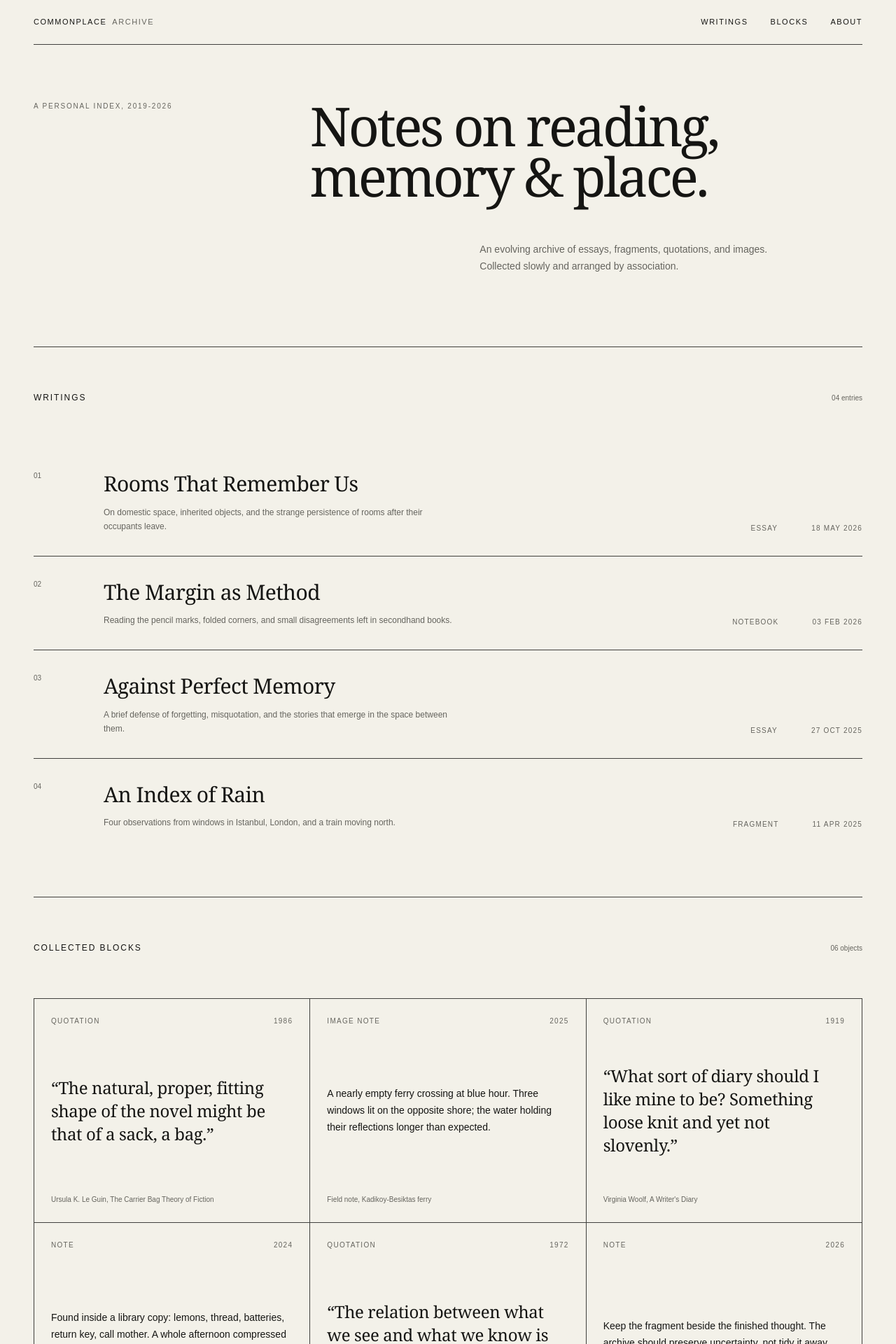
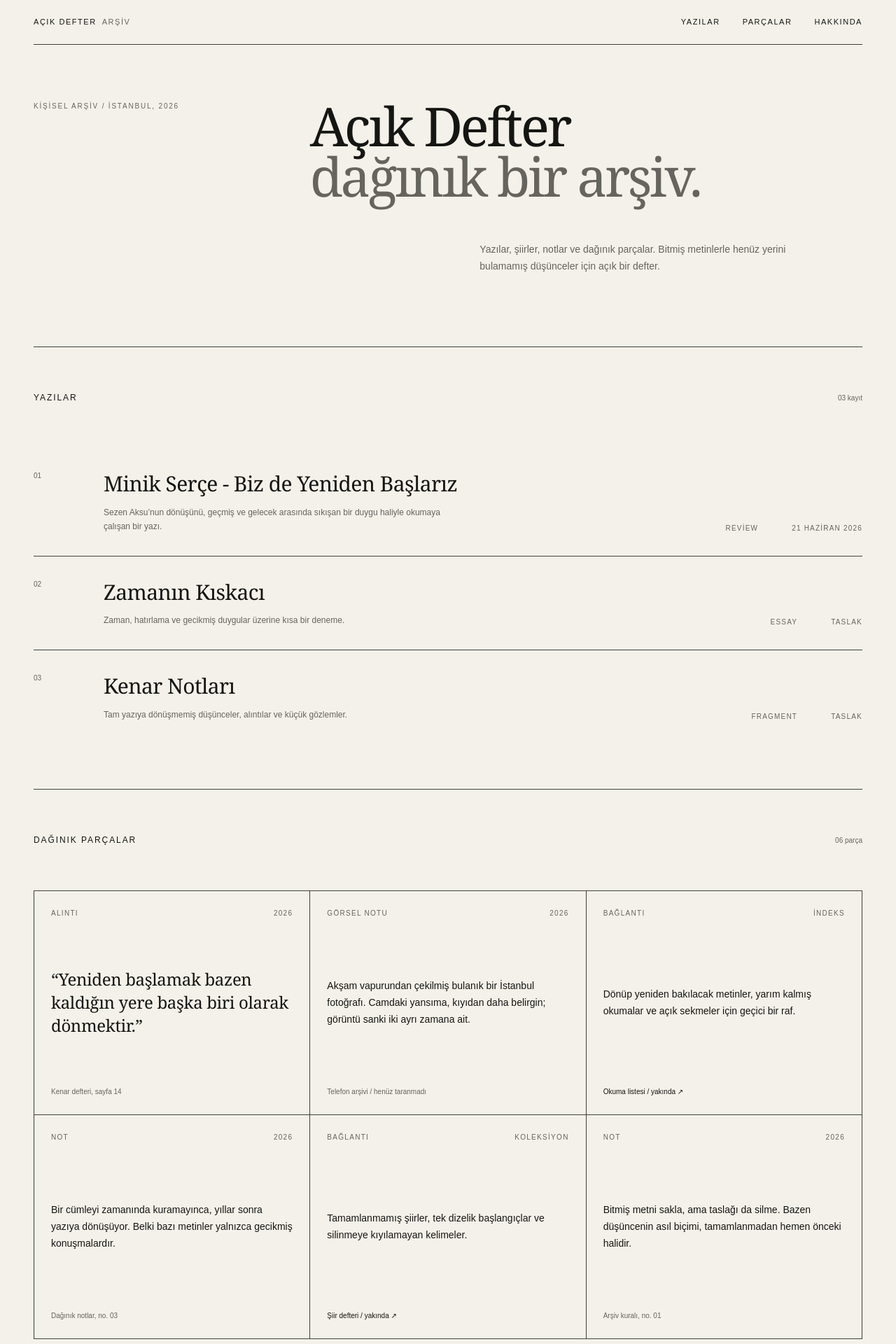
Before and after one commit to ataozpamukcu/personal-archive, a Next.js app: page / in a window 1280 px wide. Shown: the top 1920 px of the page at 70% size. Built offline with nearby package versions, Linux system fonts and the light colour scheme.

Commit message:
Create static archive homepage

```diff
--- a/app/layout.tsx
+++ b/app/layout.tsx
@@ -2,8 +2,8 @@ import type { Metadata } from "next";
 import "./globals.css";
 
 export const metadata: Metadata = {
-  title: "Personal Literary Archive",
-  description: "Writings, fragments, and collected references.",
+  title: "Açık Defter",
+  description: "Yazılar, şiirler, notlar ve dağınık parçalar.",
 };
 
 export default function RootLayout({
@@ -12,7 +12,7 @@ export default function RootLayout({
   children: React.ReactNode;
 }>) {
   return (
-    <html lang="en">
+    <html lang="tr">
       <body>{children}</body>
     </html>
   );
--- a/app/page.tsx
+++ b/app/page.tsx
@@ -14,17 +14,17 @@ export default function Home() {
           className="grid min-h-[54vh] border-b border-ink/80 py-12 sm:py-16 lg:grid-cols-12 lg:py-20"
         >
           <p className="text-[10px] uppercase tracking-[0.18em] text-muted lg:col-span-3">
-            A personal index, 2019-2026
+            Kişisel arşiv / İstanbul, 2026
           </p>
           <div className="mt-16 lg:col-span-7 lg:col-start-5 lg:mt-0">
             <h1 className="font-serif text-[clamp(2.5rem,6vw,6.75rem)] font-normal leading-[0.94] tracking-[-0.045em]">
-              Notes on reading,
+              Açık Defter
               <br />
-              memory &amp; place.
+              <span className="text-muted">dağınık bir arşiv.</span>
             </h1>
             <p className="mt-10 max-w-md text-sm leading-6 text-muted sm:ml-auto sm:mt-14">
-              An evolving archive of essays, fragments, quotations, and images.
-              Collected slowly and arranged by association.
+              Yazılar, şiirler, notlar ve dağınık parçalar. Bitmiş metinlerle
+              henüz yerini bulamamış düşünceler için açık bir defter.
             </p>
           </div>
         </section>
@@ -32,10 +32,10 @@ export default function Home() {
         <section id="writings" className="border-b border-ink/80 py-12 sm:py-16">
           <div className="mb-12 flex items-baseline justify-between sm:mb-16">
             <h2 className="text-xs font-medium uppercase tracking-[0.16em]">
-              Writings
+              Yazılar
             </h2>
             <span className="text-[10px] tabular-nums text-muted">
-              {String(writings.length).padStart(2, "0")} entries
+              {String(writings.length).padStart(2, "0")} kayıt
             </span>
           </div>
 
@@ -49,10 +49,10 @@ export default function Home() {
         <section id="blocks" className="py-12 sm:py-16">
           <div className="mb-12 flex items-baseline justify-between sm:mb-16">
             <h2 className="text-xs font-medium uppercase tracking-[0.16em]">
-              Collected blocks
+              Dağınık parçalar
             </h2>
             <span className="text-[10px] tabular-nums text-muted">
-              {String(blocks.length).padStart(2, "0")} objects
+              {String(blocks.length).padStart(2, "0")} parça
             </span>
           </div>
 
@@ -65,8 +65,8 @@ export default function Home() {
       </main>
 
       <footer className="flex flex-col gap-3 border-t border-ink/80 py-6 text-[10px] uppercase tracking-[0.14em] text-muted sm:flex-row sm:justify-between">
-        <p>Personal Literary Archive</p>
-        <p>Last arranged June 2026</p>
+        <p>Açık Defter / Kişisel edebiyat arşivi</p>
+        <p>Son düzenleme: Haziran 2026</p>
       </footer>
     </div>
   );
--- a/components/BlockCard.tsx
+++ b/components/BlockCard.tsx
@@ -12,7 +12,7 @@ export function BlockCard({ block }: BlockCardProps) {
         <span>{block.year}</span>
       </div>
 
-      {block.type === "Quotation" ? (
+      {block.type === "Alıntı" ? (
         <blockquote className="my-12 font-serif text-xl leading-snug tracking-[-0.015em] sm:text-2xl">
           “{block.content}”
         </blockquote>
@@ -20,7 +20,16 @@ export function BlockCard({ block }: BlockCardProps) {
         <p className="my-12 max-w-sm text-sm leading-6">{block.content}</p>
       )}
 
-      <p className="text-[10px] leading-4 text-muted">{block.source}</p>
+      {block.href ? (
+        <a
+          href={block.href}
+          className="text-[10px] leading-4 text-muted underline underline-offset-4 transition-opacity hover:opacity-50"
+        >
+          {block.source} ↗
+        </a>
+      ) : (
+        <p className="text-[10px] leading-4 text-muted">{block.source}</p>
+      )}
     </article>
   );
 }
--- a/components/Header.tsx
+++ b/components/Header.tsx
@@ -1,18 +1,18 @@
 const navigation = [
-  { label: "Writings", href: "#writings" },
-  { label: "Blocks", href: "#blocks" },
-  { label: "About", href: "#about" },
+  { label: "Yazılar", href: "#writings" },
+  { label: "Parçalar", href: "#blocks" },
+  { label: "Hakkında", href: "#about" },
 ];
 
 export function Header() {
   return (
     <header className="flex h-16 items-center justify-between border-b border-ink/80 text-[11px] uppercase tracking-[0.14em]">
       <a href="#about" className="font-medium">
-        Commonplace
-        <span className="ml-2 text-muted">Archive</span>
+        Açık Defter
+        <span className="ml-2 hidden text-muted sm:inline">Arşiv</span>
       </a>
 
-      <nav aria-label="Primary navigation">
+      <nav aria-label="Ana navigasyon">
         <ul className="flex gap-4 sm:gap-8">
           {navigation.map((item) => (
             <li key={item.href}>
--- a/components/WritingCard.tsx
+++ b/components/WritingCard.tsx
@@ -23,7 +23,11 @@ export function WritingCard({ writing, index }: WritingCardProps) {
 
       <div className="mt-5 flex items-end justify-between text-[10px] uppercase tracking-[0.12em] text-muted sm:col-span-5 sm:mt-0 sm:justify-end sm:gap-12">
         <span>{writing.kind}</span>
-        <time dateTime={writing.date}>{writing.displayDate}</time>
+        {writing.date ? (
+          <time dateTime={writing.date}>{writing.displayDate}</time>
+        ) : (
+          <span>{writing.displayDate}</span>
+        )}
       </div>
     </article>
   );
--- a/data/archive.ts
+++ b/data/archive.ts
@@ -2,102 +2,96 @@ export type Writing = {
   id: string;
   title: string;
   excerpt: string;
-  kind: "Essay" | "Notebook" | "Fragment";
-  date: string;
+  kind: "Review" | "Essay" | "Fragment";
+  date?: string;
   displayDate: string;
 };
 
 export type ArchiveBlock = {
   id: string;
-  type: "Quotation" | "Note" | "Image note";
+  type: "Alıntı" | "Not" | "Bağlantı" | "Görsel notu";
   content: string;
   source: string;
   year: string;
+  href?: string;
 };
 
 export const writings: Writing[] = [
   {
-    id: "rooms-that-remember",
-    title: "Rooms That Remember Us",
+    id: "minik-serce-biz-de-yeniden-baslariz",
+    title: "Minik Serçe - Biz de Yeniden Başlarız",
     excerpt:
-      "On domestic space, inherited objects, and the strange persistence of rooms after their occupants leave.",
-    kind: "Essay",
-    date: "2026-05-18",
-    displayDate: "18 May 2026",
+      "Sezen Aksu’nun dönüşünü, geçmiş ve gelecek arasında sıkışan bir duygu haliyle okumaya çalışan bir yazı.",
+    kind: "Review",
+    date: "2026-06-21",
+    displayDate: "21 Haziran 2026",
   },
   {
-    id: "margin-as-method",
-    title: "The Margin as Method",
+    id: "zamanin-kiskaci",
+    title: "Zamanın Kıskacı",
     excerpt:
-      "Reading the pencil marks, folded corners, and small disagreements left in secondhand books.",
-    kind: "Notebook",
-    date: "2026-02-03",
-    displayDate: "03 Feb 2026",
+      "Zaman, hatırlama ve gecikmiş duygular üzerine kısa bir deneme.",
+    kind: "Essay",
+    displayDate: "Taslak",
   },
   {
-    id: "against-perfect-memory",
-    title: "Against Perfect Memory",
+    id: "kenar-notlari",
+    title: "Kenar Notları",
     excerpt:
-      "A brief defense of forgetting, misquotation, and the stories that emerge in the space between them.",
-    kind: "Essay",
-    date: "2025-10-27",
-    displayDate: "27 Oct 2025",
-  },
-  {
-    id: "rain-index",
-    title: "An Index of Rain",
-    excerpt:
-      "Four observations from windows in Istanbul, London, and a train moving north.",
+      "Tam yazıya dönüşmemiş düşünceler, alıntılar ve küçük gözlemler.",
     kind: "Fragment",
-    date: "2025-04-11",
-    displayDate: "11 Apr 2025",
+    displayDate: "Taslak",
   },
 ];
 
 export const blocks: ArchiveBlock[] = [
   {
-    id: "le-guin-carrier-bag",
-    type: "Quotation",
-    content: "The natural, proper, fitting shape of the novel might be that of a sack, a bag.",
-    source: "Ursula K. Le Guin, The Carrier Bag Theory of Fiction",
-    year: "1986",
+    id: "yeniden-baslamak",
+    type: "Alıntı",
+    content: "Yeniden başlamak bazen kaldığın yere başka biri olarak dönmektir.",
+    source: "Kenar defteri, sayfa 14",
+    year: "2026",
   },
   {
-    id: "blue-hour",
-    type: "Image note",
+    id: "vapur-cami",
+    type: "Görsel notu",
     content:
-      "A nearly empty ferry crossing at blue hour. Three windows lit on the opposite shore; the water holding their reflections longer than expected.",
-    source: "Field note, Kadikoy-Besiktas ferry",
-    year: "2025",
+      "Akşam vapurundan çekilmiş bulanık bir İstanbul fotoğrafı. Camdaki yansıma, kıyıdan daha belirgin; görüntü sanki iki ayrı zamana ait.",
+    source: "Telefon arşivi / henüz taranmadı",
+    year: "2026",
   },
   {
-    id: "woolf-diary",
-    type: "Quotation",
-    content: "What sort of diary should I like mine to be? Something loose knit and yet not slovenly.",
-    source: "Virginia Woolf, A Writer's Diary",
-    year: "1919",
+    id: "okuma-listesi",
+    type: "Bağlantı",
+    content:
+      "Dönüp yeniden bakılacak metinler, yarım kalmış okumalar ve açık sekmeler için geçici bir raf.",
+    source: "Okuma listesi / yakında",
+    year: "İndeks",
+    href: "#writings",
   },
   {
-    id: "found-list",
-    type: "Note",
+    id: "gecikmis-cumle",
+    type: "Not",
     content:
-      "Found inside a library copy: lemons, thread, batteries, return key, call mother. A whole afternoon compressed into five errands.",
-    source: "British Library reading room, scrap 04",
-    year: "2024",
+      "Bir cümleyi zamanında kuramayınca, yıllar sonra yazıya dönüşüyor. Belki bazı metinler yalnızca gecikmiş konuşmalardır.",
+    source: "Dağınık notlar, no. 03",
+    year: "2026",
   },
   {
-    id: "berger-seeing",
-    type: "Quotation",
-    content: "The relation between what we see and what we know is never settled.",
-    source: "John Berger, Ways of Seeing",
-    year: "1972",
+    id: "siir-defteri",
+    type: "Bağlantı",
+    content:
+      "Tamamlanmamış şiirler, tek dizelik başlangıçlar ve silinmeye kıyılamayan kelimeler.",
+    source: "Şiir defteri / yakında",
+    year: "Koleksiyon",
+    href: "#blocks",
   },
   {
-    id: "archive-principle",
-    type: "Note",
+    id: "arsiv-kurali",
+    type: "Not",
     content:
-      "Keep the fragment beside the finished thought. The archive should preserve uncertainty, not tidy it away.",
-    source: "Working principle no. 7",
+      "Bitmiş metni sakla, ama taslağı da silme. Bazen düşüncenin asıl biçimi, tamamlanmadan hemen önceki halidir.",
+    source: "Arşiv kuralı, no. 01",
     year: "2026",
   },
 ];
```
